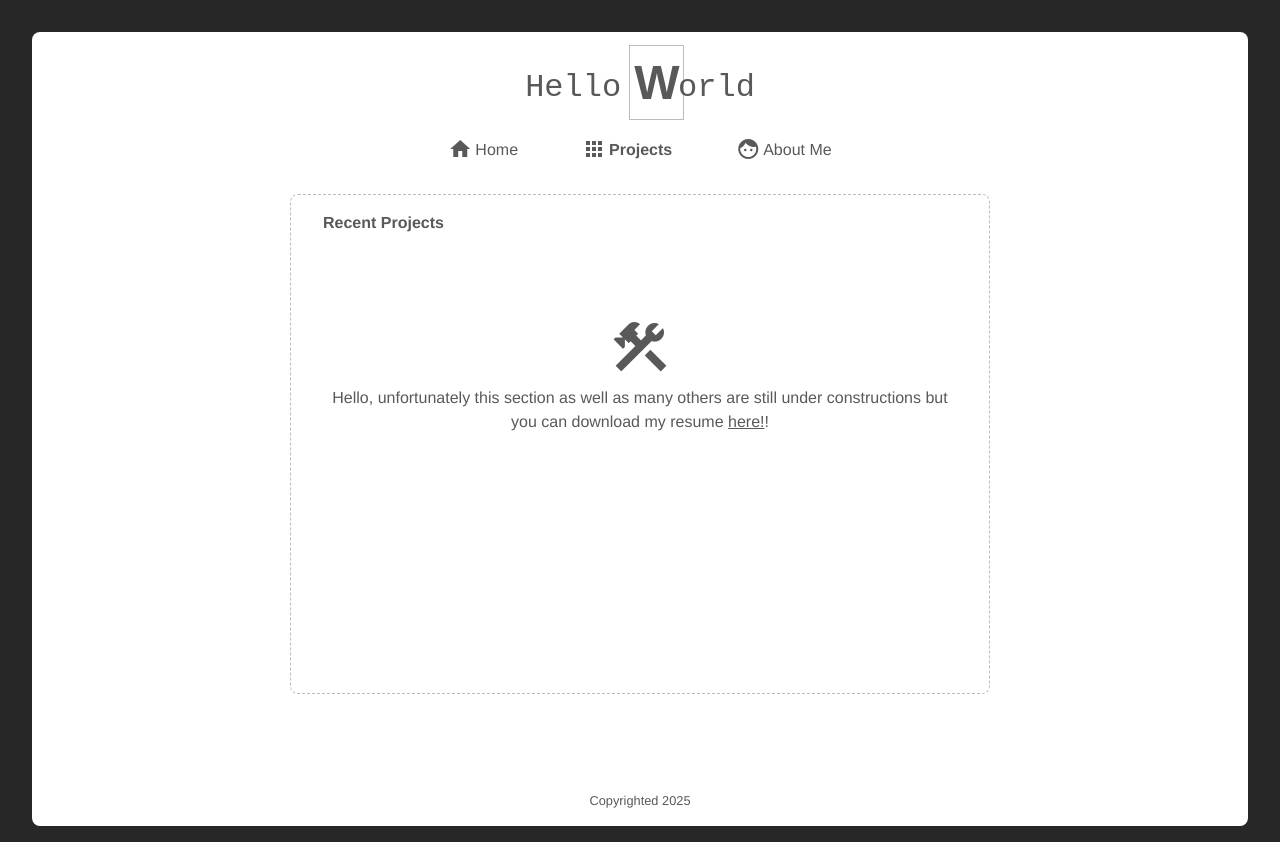
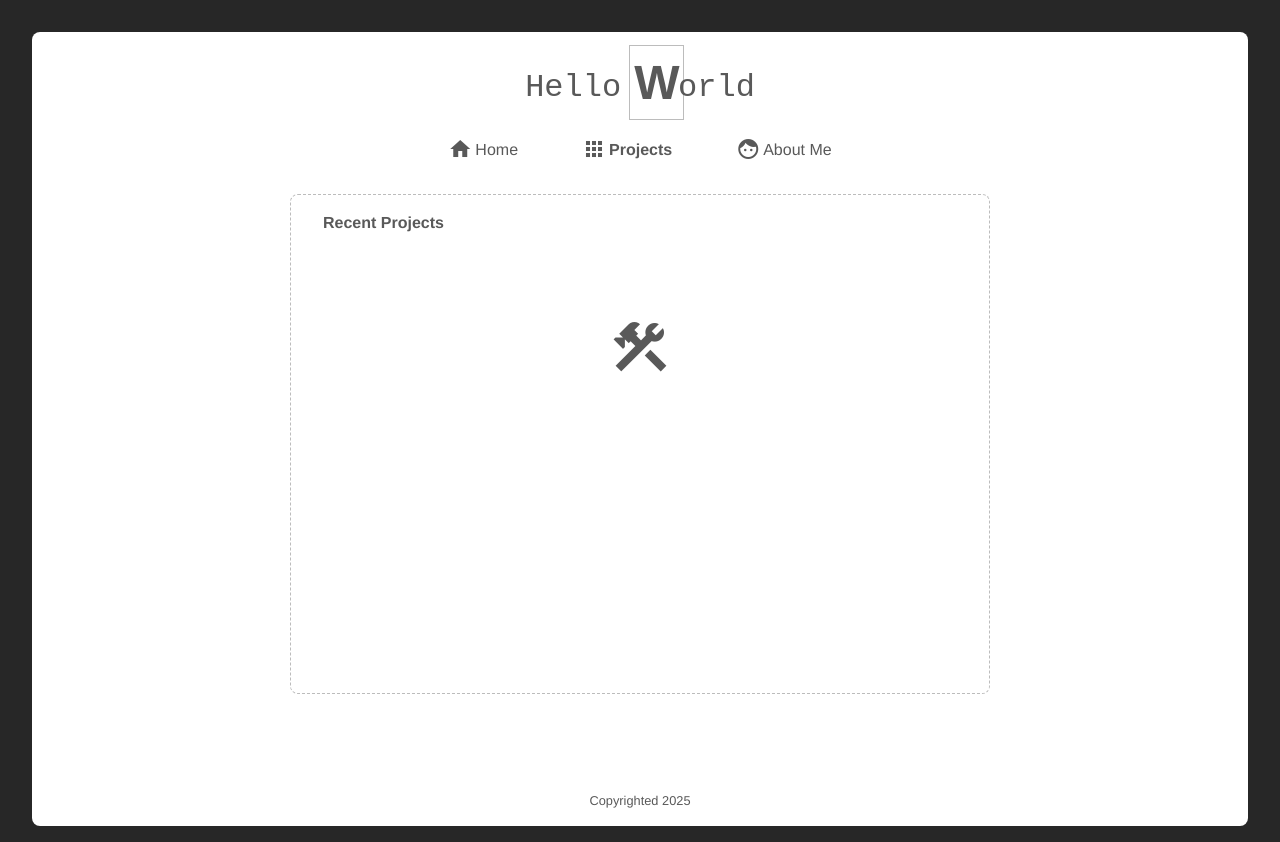
Before and after one commit to dtuyenng/resume-websiteV2, a React (Vite) app: page /projects in a window 1280 px wide. Built offline with nearby package versions, Linux system fonts and the light colour scheme.

Commit message:
Update Projects.tsx

```diff
--- a/src/routes/Projects.tsx
+++ b/src/routes/Projects.tsx
@@ -11,17 +11,6 @@ function Projects() {
           <h4>Recent Projects</h4>
           <div className="under-construction">
             <span className="material-icons">construction</span>
-            <p>
-              Hello, unfortunately this section as well as many others are still
-              under constructions but you can download my resume{" "}
-              <a
-                className="download-resume"
-                href="public/andretuyennguyen-resume.pdf"
-              >
-                here!
-              </a>
-              !
-            </p>
           </div>
         </div>
       </div>
```
